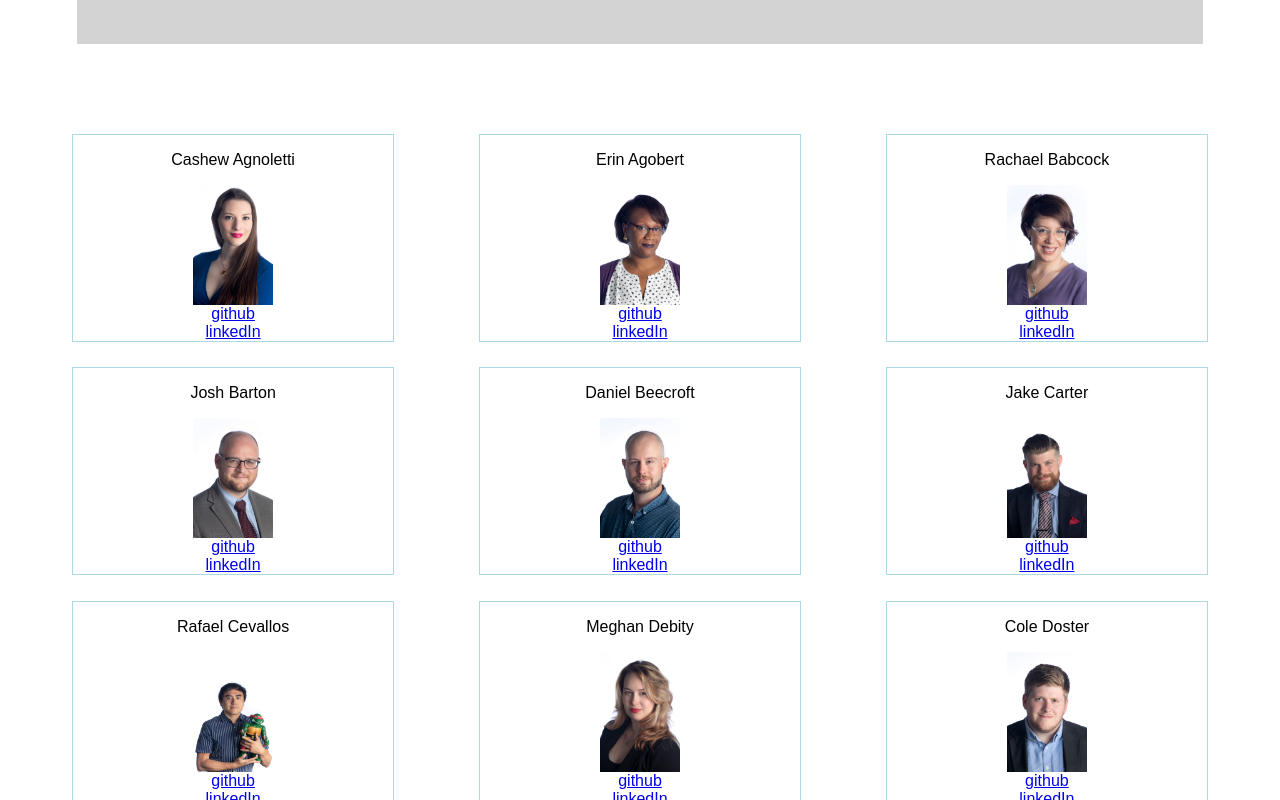
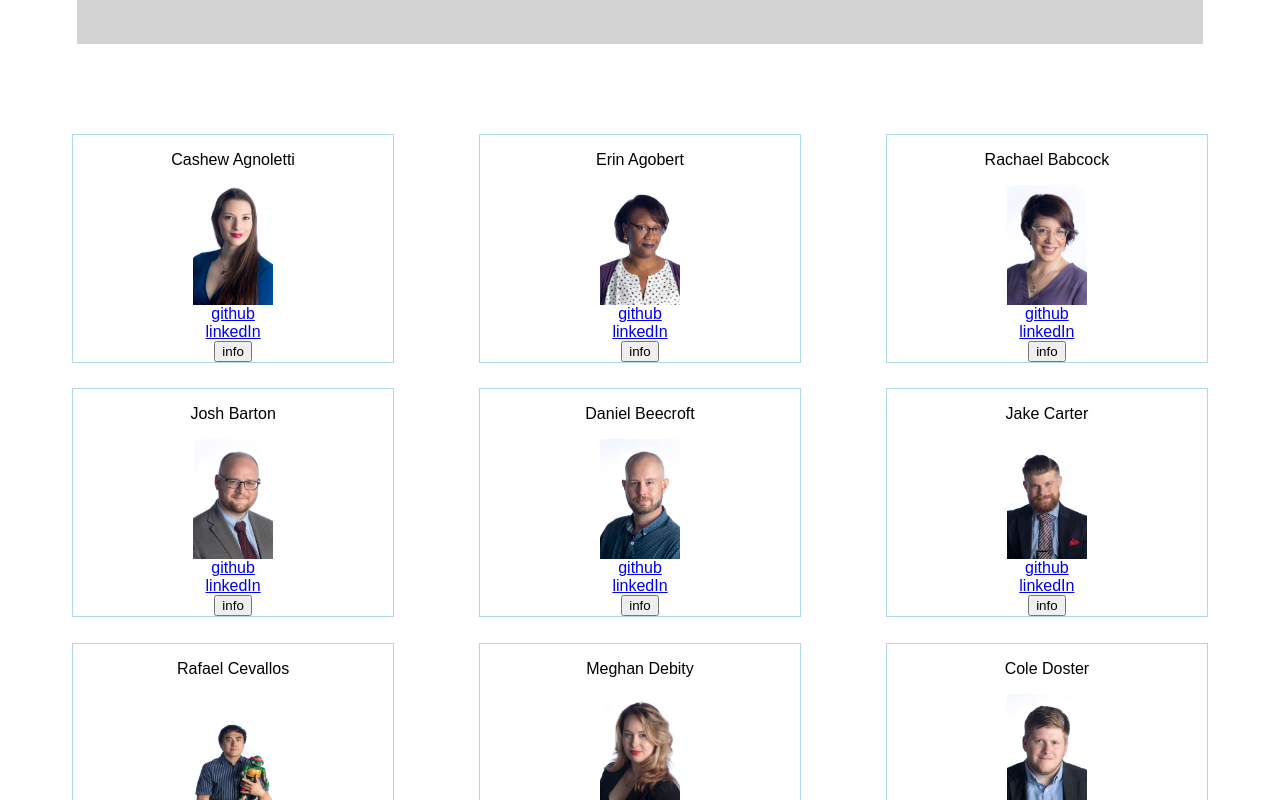
Before and after one commit to nss-day-cohort-25-website/nss-day-cohort-25-website, a React (Create React App) app: page / in a window 1280 px wide. Shown: the part 1380-2180 px from the top of the page. Built offline with nearby package versions, Linux system fonts and the light colour scheme.

Commit message:
started writing code for student modal

```diff
--- a/src/App.js
+++ b/src/App.js
@@ -56,6 +56,8 @@ class App extends Component {
 
   // initial state of application, holds student information
   state = {
+    modalShown: false,
+    modalStudent: null,
     students: [
       {first_name: 'Cashew', last_name: 'Agnoletti', serious_photo: cashewSerious, fun_photo: cashewFun, github: 'https://github.com/CashewRose', linkedin: 'https://www.linkedin.com/in/cashew-agnoletti', email: 'danieagnoletti@gmail.com', personal_website: 'URL TK', other_website: '', other_website_description: '', preferred_skill: 'React and JavaScript', bio: 'As an avid gamer who is familiar with a computer I fell in love with programming.'},
       {first_name: 'Erin', last_name: 'Agobert', serious_photo: agobertSerious, fun_photo: agobertFun, github: 'https://github.com/eagobert', linkedin: 'https://www.linkedin.com/in/eagobert/', email: 'eagobert@hotmail.com', personal_website: 'www.erinagobert.com', other_website: '', other_website_description: '', preferred_skill: "I'm very interested in exploring how different technologies and programming languages are used for data exploration. I would like to expand on my training in Python and C#, delving into the various packages for data management and analysis", bio: "Air Force veteran and former federal administrator turned budding full-stack software developer. I have a passion for designing and developing information retrieval systems and data visualizations"},
@@ -85,6 +87,21 @@ class App extends Component {
     ]
   }
 
+  showModal = (studentId) => {
+    // function to show the student modal and pass it a student id to show
+    this.setState({
+      modalShown: true,
+      modalStudent: studentId,
+    })
+  }
+
+  hideModal = () => {
+    this.setState({
+      modalShown: false,
+      modalStudent: null,
+    })
+  }
+
   render() {
     return (
       <div>
@@ -92,7 +109,9 @@ class App extends Component {
         <GroupTech/>
         <StudentBlock
           students={this.state.students}
+          showModal={this.showModal}
         />
+        {/* <StudentModal /> */}
       </div>
     );
   }
--- a/src/student-cards/StudentBlock.js
+++ b/src/student-cards/StudentBlock.js
@@ -12,6 +12,7 @@ class StudentBlock extends Component {
                 {this.props.students.map(student => (
                     <StudentCard
                         student={student}
+                        showModal={this.props.showModal}
                     />
                 ))}
                 </div>
--- a/src/student-cards/StudentCard.js
+++ b/src/student-cards/StudentCard.js
@@ -2,6 +2,19 @@ import React, { Component } from 'react'
 import './StudentCard.css'
 
 class StudentCard extends Component {
+
+    state = {
+        cardFlipped: false
+    }
+
+    flipCard = () => {
+        // function for setting the state of the card to the opposite of what it currently is
+        this.setState({ cardFlipped: this.state.cardFlipped ? false : true })
+    }
+
+    modalOn = () => {
+        this.props.showModal(this.props.student.id)
+    }
 
 
     render() {
@@ -9,9 +22,19 @@ class StudentCard extends Component {
             <React.Fragment>
                 <div class="card__student">
                     <p>{this.props.student.first_name} {this.props.student.last_name}</p>
-                    <img src={this.props.student.serious_photo} alt={this.props.student.last_name}/>
-                    <a href={this.props.student.github}>github</a>
-                    <a href={this.props.student.linkedin}>linkedIn</a>
+                    {this.state.cardFlipped ?
+                        <React.Fragment>
+                            <p>Preffered Skill: {this.props.student.preferred_skill}</p>
+                            <p>Bio: {this.props.student.bio}</p>
+                        </React.Fragment>
+                        :
+                        <React.Fragment>
+                            <img src={this.props.student.serious_photo} alt={this.props.student.last_name} />
+                        </React.Fragment>
+                    }
+                    <a target="blank" href={this.props.student.github}>github</a>
+                    <a target="blank" href={this.props.student.linkedin}>linkedIn</a>
+                    <button onClick={this.modalOn}>{this.state.cardFlipped ? "picture" : "info"}</button>
                 </div>
             </React.Fragment>
         )
```
